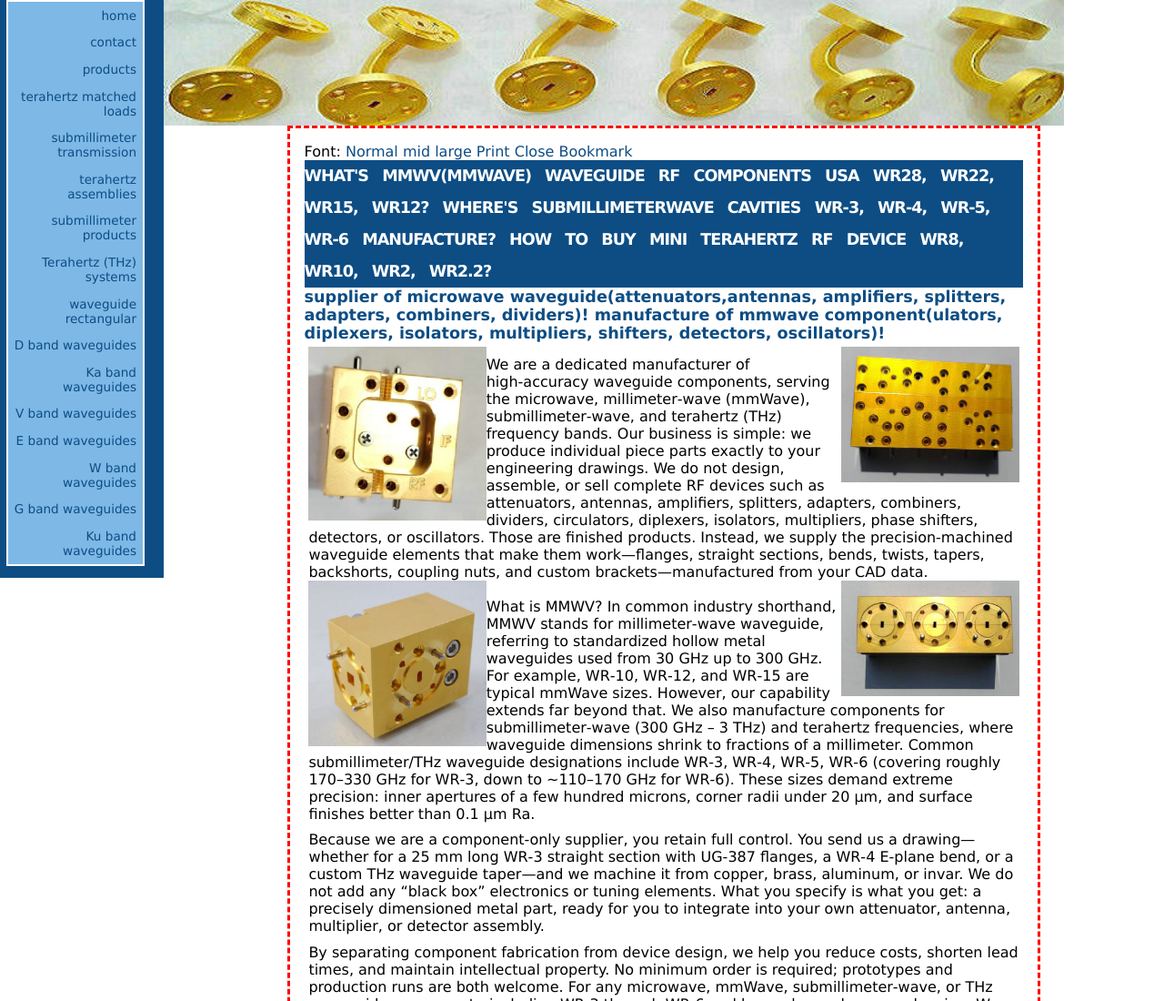
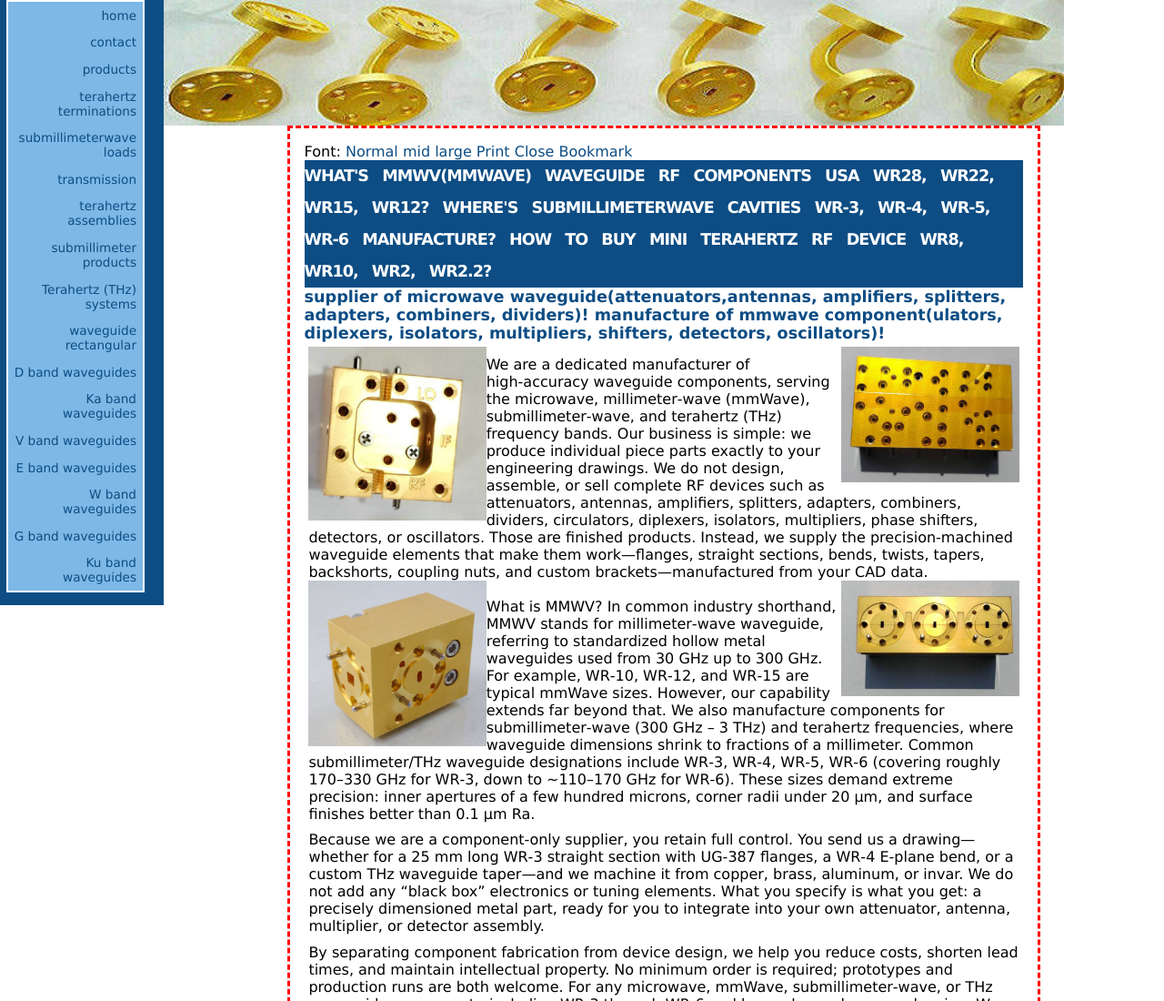
Before and after one commit to mmwaveguides/mmwaveguides.github.io, a plain HTML site: page index.htm in a window 1280 px wide. Shown: the top 1100 px of the page at 91% size. Drawn offline with nearby package versions, Linux system fonts and the light colour scheme; a script that the page names is missing.

Commit message:
Update index.htm

```diff
--- a/index.htm
+++ b/index.htm
@@ -23,10 +23,11 @@ USA manufacture of mmwave component(ulators, diplexers, isolators, multipliers,
 <p><a href="index.htm">home</a>
 <p><a href="co.htm">contact</a>
 <p><a href="pr.htm">products</a>
-<p><a href="terahertz-matched-loads-siezs-10mm-20mm-30mm.htm">terahertz matched loads</a>
+<p><a href="terahertz-matched-loads-siezs-10mm-20mm-30mm.htm">terahertz terminations</a>
+<p><a href="1submillimeterwave-loads-WR1.0WR1.5-WR2.2WR2.8-WR3WR4.3WR5.1-WR8WR10.htm">submillimeterwave loads</a>
 
 
-<p><a href="index.htm">submillimeter transmission</a>
+<p><a href="index.htm"> transmission</a>
 
 <p><a href="index.htm">terahertz assemblies</a>
 <p><a href="index.htm">submillimeter products</a>
```
